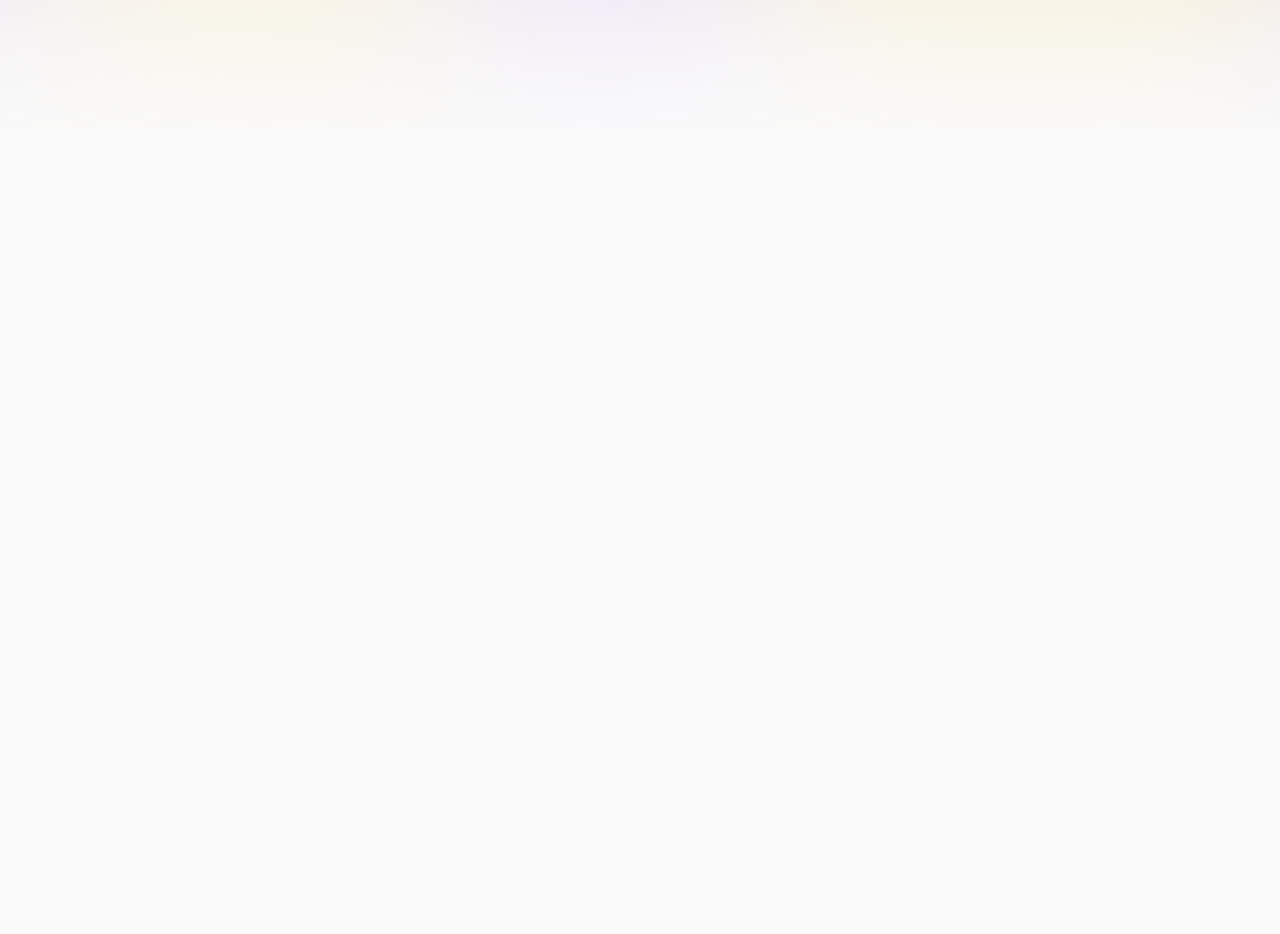
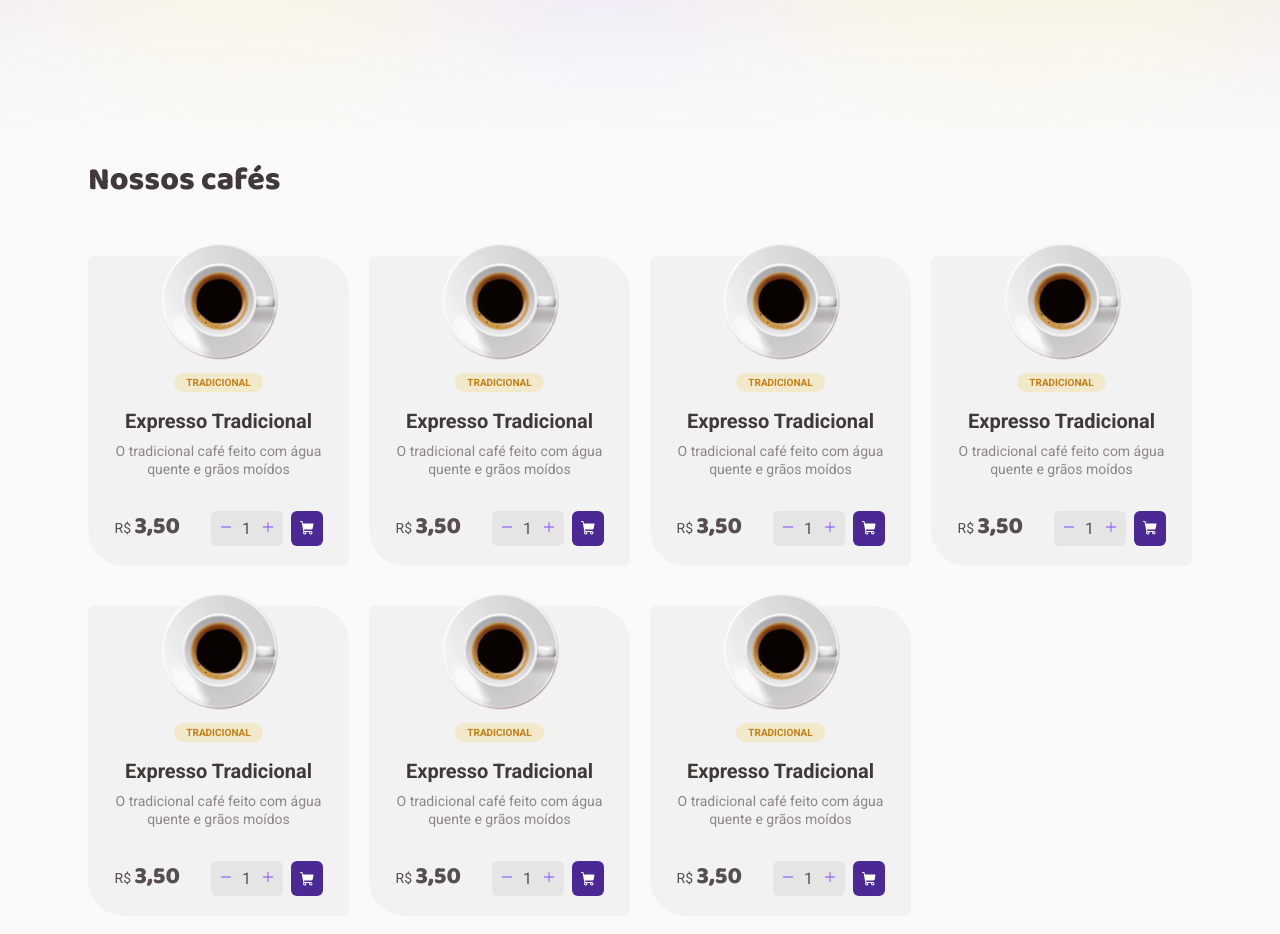
Before and after one commit to yuriqpaiva/coffee-delivery, a React (Vite) app: page / in a window 1280 px wide. Shown: the part 600-1534 px from the top of the page. Before the commit the page ends 800 px from the top, so only its background shows below. Built offline with nearby package versions, Linux system fonts and the light colour scheme.

Commit message:
Add Coffe list and items components

```diff
--- /dev/null
+++ b/src/pages/Home/components/CoffeeList/CoffeeItem/index.tsx
@@ -0,0 +1,47 @@
+import {
+  CoffeeDescription,
+  CoffeeItemContainer,
+  CoffeeName,
+  DecrementButton,
+  Footer,
+  IncrementButton,
+  Price,
+  Selector,
+  SelectorWrapper,
+  ShopButton,
+  Tag,
+} from './styles'
+import coffeeImg from '../../../../../assets/coffee.png'
+import { Minus, Plus, ShoppingCart } from '@phosphor-icons/react'
+
+export function CoffeeItem() {
+  return (
+    <CoffeeItemContainer>
+      <img src={coffeeImg} alt="" />
+      <Tag>Tradicional</Tag>
+      <CoffeeName>Expresso Tradicional</CoffeeName>
+      <CoffeeDescription>
+        O tradicional café feito com água quente e grãos moídos
+      </CoffeeDescription>
+      <Footer>
+        <Price>
+          R$ <strong>3,50</strong>
+        </Price>
+        <SelectorWrapper>
+          <Selector>
+            <IncrementButton type="button">
+              <Minus size={14} />
+            </IncrementButton>
+            <span>1</span>
+            <DecrementButton type="button">
+              <Plus size={14} />
+            </DecrementButton>
+          </Selector>
+          <ShopButton type="button">
+            <ShoppingCart weight="fill" />
+          </ShopButton>
+        </SelectorWrapper>
+      </Footer>
+    </CoffeeItemContainer>
+  )
+}
--- /dev/null
+++ b/src/pages/Home/components/CoffeeList/CoffeeItem/styles.ts
@@ -0,0 +1,134 @@
+import styled from 'styled-components'
+
+export const CoffeeItemContainer = styled.li`
+  list-style: none;
+  background-color: ${({ theme }) => theme.colors['base-card']};
+
+  & > img {
+    margin-top: -35px;
+    width: 120;
+    height: 120;
+
+    margin-bottom: 0.75rem;
+  }
+
+  display: flex;
+  flex-direction: column;
+  align-items: center;
+
+  padding: 1.25rem;
+
+  border-top-left-radius: 6px;
+  border-top-right-radius: 36px;
+  border-bottom-left-radius: 36px;
+  border-bottom-right-radius: 6px;
+`
+
+export const Tag = styled.span`
+  background-color: ${({ theme }) => theme.colors['yellow-light']};
+  color: ${({ theme }) => theme.colors['yellow-dark']};
+  font-size: 0.625rem;
+  font-weight: 700;
+  padding: 0.25rem 0.8rem;
+  border-radius: 100px;
+  text-transform: uppercase;
+`
+
+export const CoffeeName = styled.strong`
+  text-align: center;
+  margin-top: 1rem;
+  display: block;
+  line-height: 1.3;
+  font-size: 1.25rem;
+  color: ${({ theme }) => theme.colors['base-subtitle']};
+`
+
+export const CoffeeDescription = styled.p`
+  text-align: center;
+  margin-top: 0.5rem;
+  line-height: 1.3;
+  font-size: 0.875rem;
+  color: ${({ theme }) => theme.colors['base-label']};
+`
+
+export const Footer = styled.footer`
+  margin-top: 2.0625rem;
+
+  display: flex;
+  justify-content: space-between;
+  max-width: 208px;
+  width: 100%;
+`
+
+export const Price = styled.span`
+  line-height: 1.3;
+  font-size: 0.875rem;
+
+  & > strong {
+    font-family: 'Baloo 2';
+    font-weight: 800;
+    font-size: 1.5rem;
+  }
+`
+
+export const Selector = styled.div`
+  position: relative;
+  overflow: hidden;
+
+  display: flex;
+  align-items: center;
+  justify-content: center;
+  width: 4.5rem;
+  border-radius: 6px;
+
+  padding: 0.5rem;
+
+  background-color: ${({ theme }) => theme.colors['base-button']};
+
+  & input {
+    display: flex;
+  }
+`
+
+const BaseOperationButton = styled.button`
+  position: absolute;
+  border: none;
+  height: 100%;
+  background-color: ${({ theme }) => theme.colors['base-button']};
+
+  cursor: pointer;
+
+  svg {
+    color: ${({ theme }) => theme.colors.purple};
+  }
+`
+
+export const IncrementButton = styled(BaseOperationButton)`
+  padding-left: 0.5rem;
+  left: 0;
+`
+
+export const DecrementButton = styled(BaseOperationButton)`
+  padding-right: 0.5rem;
+  right: 0;
+`
+
+export const SelectorWrapper = styled.div`
+  display: flex;
+  gap: 0.5rem;
+`
+
+export const ShopButton = styled.button`
+  background-color: ${({ theme }) => theme.colors['purple-dark']};
+
+  line-height: 0;
+  border: none;
+  padding: 0.5rem;
+  border-radius: 6px;
+
+  cursor: pointer;
+
+  svg {
+    color: ${({ theme }) => theme.colors.white};
+  }
+`
--- /dev/null
+++ b/src/pages/Home/components/CoffeeList/index.tsx
@@ -0,0 +1,19 @@
+import { CoffeeItem } from './CoffeeItem'
+import { CoffeeListContainer, CoffeeListWrapper } from './styles'
+
+export function CoffeeList() {
+  return (
+    <CoffeeListContainer>
+      <h2>Nossos cafés</h2>
+      <CoffeeListWrapper>
+        <CoffeeItem />
+        <CoffeeItem />
+        <CoffeeItem />
+        <CoffeeItem />
+        <CoffeeItem />
+        <CoffeeItem />
+        <CoffeeItem />
+      </CoffeeListWrapper>
+    </CoffeeListContainer>
+  )
+}
--- /dev/null
+++ b/src/pages/Home/components/CoffeeList/styles.ts
@@ -0,0 +1,23 @@
+import styled from 'styled-components'
+
+export const CoffeeListContainer = styled.section`
+  flex: 1;
+
+  & > h2 {
+    font-family: 'Baloo 2';
+    font-weight: 800;
+    line-height: 1.3;
+    font-size: 2rem;
+    color: ${({ theme }) => theme.colors['base-subtitle']};
+  }
+`
+
+export const CoffeeListWrapper = styled.ul`
+  margin-top: 3.375rem;
+  display: grid;
+
+  column-gap: 1.25rem;
+  row-gap: 2.5rem;
+
+  grid-template-columns: repeat(4, 1fr);
+`
--- a/src/pages/Home/index.tsx
+++ b/src/pages/Home/index.tsx
@@ -1,4 +1,6 @@
+import { Wrapper } from '../../components/Wrapper'
 import { DefaultLayout } from '../../layouts/DefaultLayout'
+import { CoffeeList } from './components/CoffeeList'
 import { Intro } from './components/Intro'
 import { HomeContainer } from './styles'
 
@@ -7,6 +9,9 @@ export function Home() {
     <DefaultLayout>
       <HomeContainer>
         <Intro />
+        <Wrapper>
+          <CoffeeList />
+        </Wrapper>
       </HomeContainer>
     </DefaultLayout>
   )
```
Also changed, not shown: src/assets/coffee.png (added).
